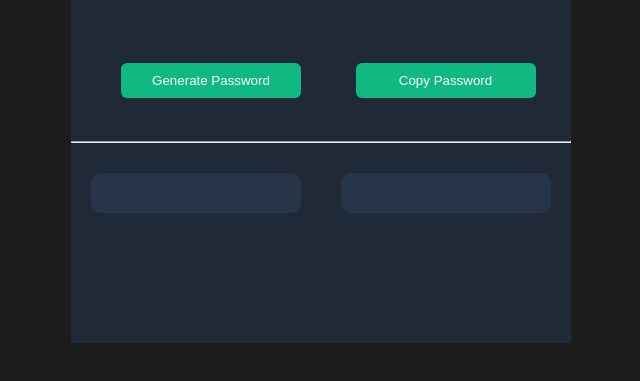
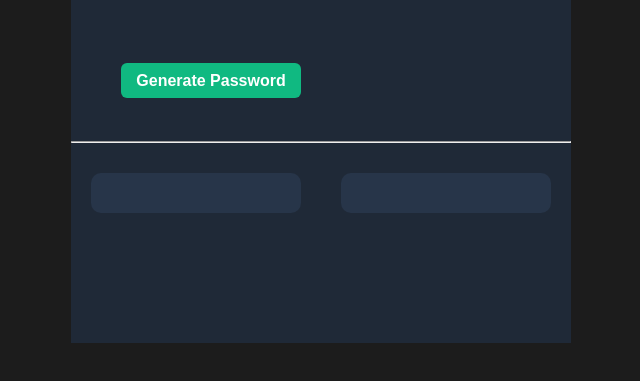
Before and after one commit to Gnometoaster/password-generator, a plain HTML site: page index.html in a window 1280 px wide. Shown: the part 267-648 px from the top of the page, without its empty margins (319-959 px from the left). Drawn offline with Linux system fonts and the light colour scheme.

Commit message:
Removed copy function for now

```diff
--- a/index.html
+++ b/index.html
@@ -18,7 +18,7 @@
         <p>Never use an insecure password again</p>
         <div class="btn-container">
           <button id="generate-btn" onclick="clearPassword()" class="btn">Generate Password</button>
-          <button class="btn" onclick="copyToClipboard()">Copy Password</button>
+          <!-- <button class="btn" onclick="copyToClipboard()">Copy Password</button> -->
         </div>
      </div>
       <hr />
--- a/index.js
+++ b/index.js
@@ -28,3 +28,4 @@ function generatePassword() {
 //     navigator.clipboard.writeText(passwordElOne.value)
 //     alert("Password copied" + passwordElOne.value)
 // }
+// Cannot get copy function to work
--- a/styles.css
+++ b/styles.css
@@ -45,7 +45,8 @@ p {
   color: white;
   margin-bottom: 35px;
   margin-top: 50px;
-
+  font-size: 16px;
+  font-weight: 600;
 }
 
 #generate-btn {
```
